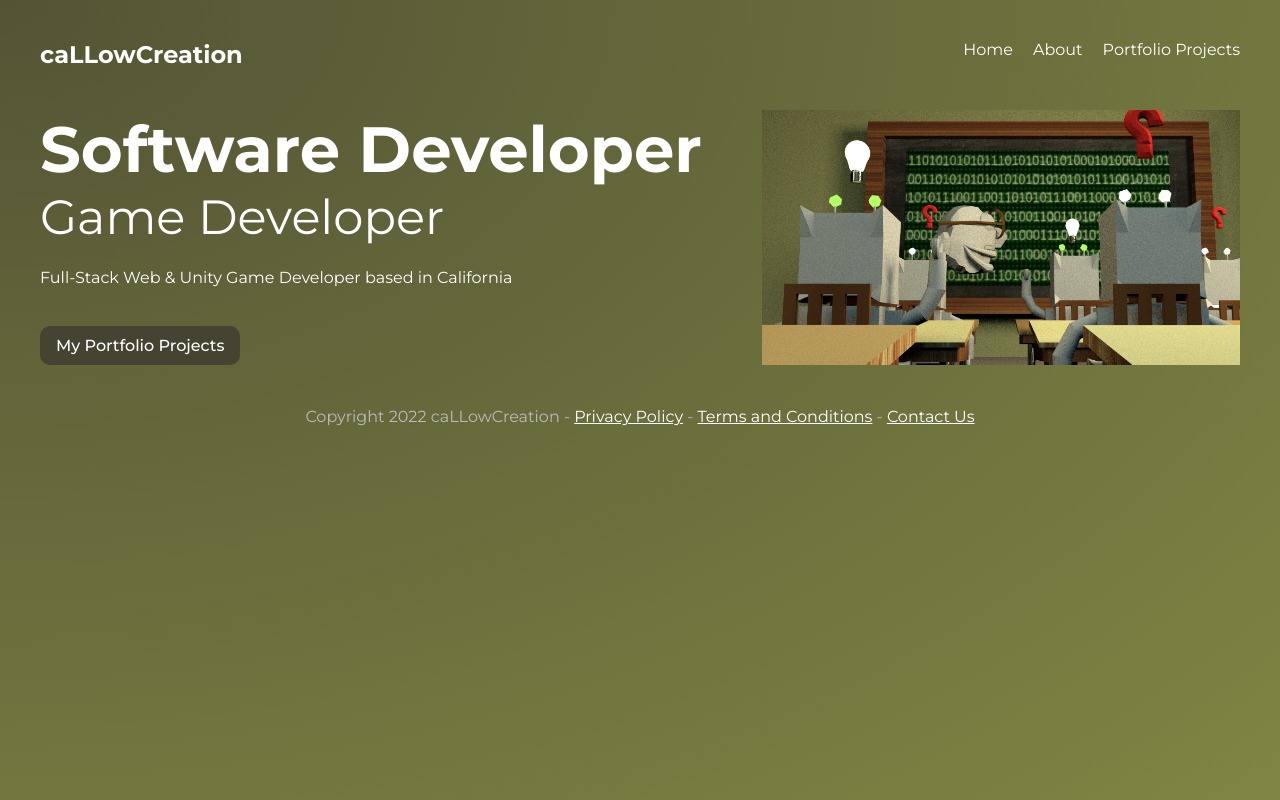
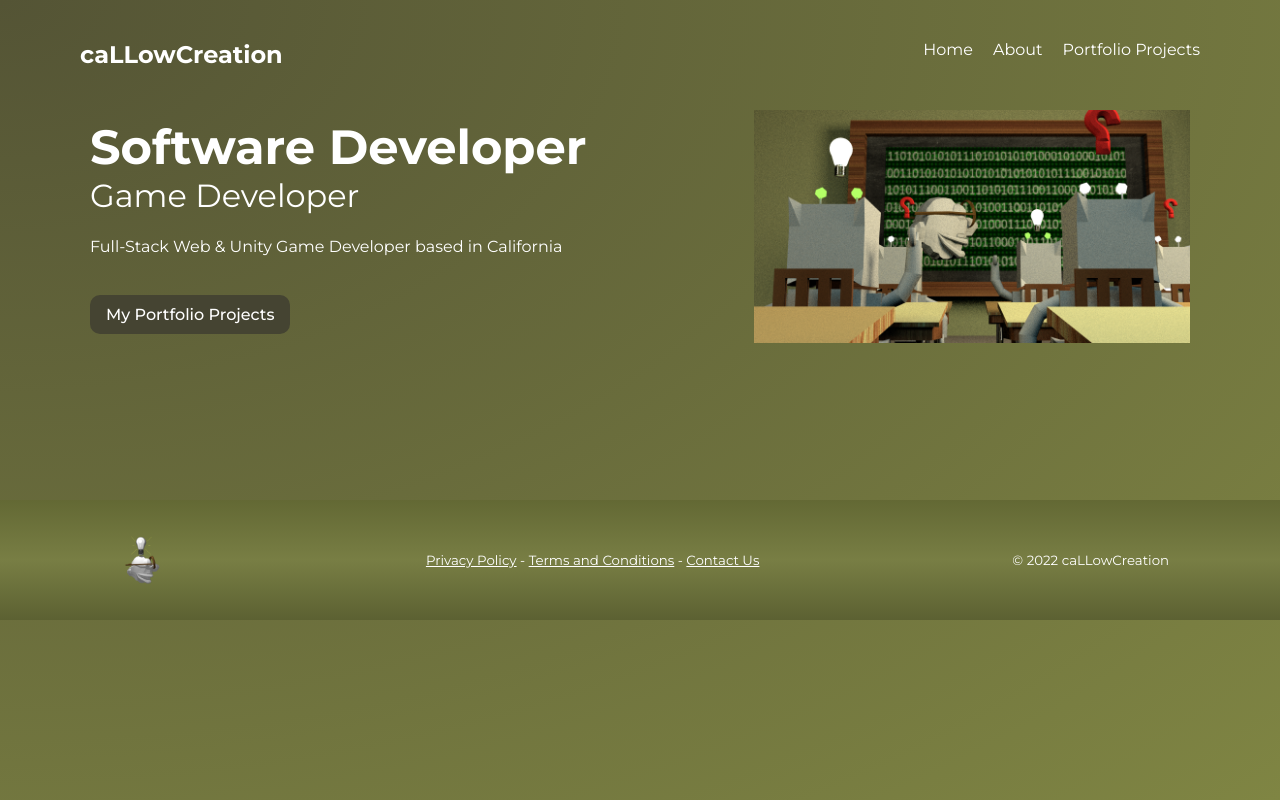
Before and after one commit to callowcreation/callowcreation-portfolio, a Gatsby site: page / in a window 1280 px wide. Built offline with nearby package versions, Linux system fonts and the light colour scheme; Gatsby itself is replaced by a stand-in of ours.

Commit message:
modified footer with grid and background color gradient

```diff
--- a/package.json
+++ b/package.json
@@ -6,7 +6,7 @@
     "license": "0BSD",
     "scripts": {
         "build": "gatsby build",
-        "develop": "gatsby develop",
+        "develop": "gatsby develop -p 8002",
         "format": "prettier --write \"**/*.{js,jsx,ts,tsx,json,md}\"",
         "start": "gatsby develop",
         "serve": "gatsby serve",
--- /dev/null
+++ b/src/components/Footer.js
@@ -0,0 +1,33 @@
+import React from 'react'
+import { Link, graphql, useStaticQuery } from 'gatsby'
+import { GatsbyImage, getImage } from 'gatsby-plugin-image'
+import * as styles from '../styles/footer.module.css'
+
+export default function Footer() {
+
+    const data = useStaticQuery(graphql`
+        query FooterLogo {
+            file(relativePath: {eq: "logo-v-2-0-512.png"}) {
+                childImageSharp {
+                    gatsbyImageData(layout: FIXED, width: 48)
+                }
+            }
+        }
+    `)
+
+    console.log(data)
+    const image = getImage(data.file)
+    return (
+        <footer className={styles.footer}>
+            <div className={styles.logo}>
+                <p><Link to="/"><GatsbyImage image={image} alt="site footer logo" /></Link></p>
+            </div>
+            <div className={styles.information}>
+                <p><Link to="/home/app-privacy-policy">Privacy Policy</Link> - <Link to="/home/terms-and-conditions">Terms and Conditions</Link> - <Link to="/home/contact-us">Contact Us</Link></p>
+            </div>
+            <div className={styles.copyright}>
+                <p>© 2022 caLLowCreation</p>
+            </div>
+        </footer>
+    )
+}
--- a/src/components/Layout.js
+++ b/src/components/Layout.js
@@ -1,18 +1,19 @@
 import React from 'react'
 import { Link } from 'gatsby'
 import Navbar from './NavBar'
+import Footer from './Footer'
 import '../styles/global.css'
 
 export default function Layout({ children }) {
     return (
-        <div className="layout">
-            <Navbar />
-            <div className="content">
-                {children}
+        <>
+            <div className="layout">
+                <Navbar />
+                <div className="content">
+                    {children}
+                </div>
             </div>
-            <footer>
-                <p>Copyright 2022 caLLowCreation - <Link to="/home/app-privacy-policy">Privacy Policy</Link> - <Link to="/home/terms-and-conditions">Terms and Conditions</Link> - <Link to="/home/contact-us">Contact Us</Link> </p>
-            </footer>
-        </div>
+            <Footer />
+        </>
     )
 }
--- a/src/components/NavBar.js
+++ b/src/components/NavBar.js
@@ -1,16 +1,17 @@
 import { Link, graphql, useStaticQuery } from 'gatsby'
 import React from 'react'
+import '../styles/nav.css'
 
 export default function Navbar() {
 
     const data = useStaticQuery(graphql`
-    query SiteInfo {
-        site {
-            siteMetadata {
-                title
+        query SiteInfo {
+            site {
+                siteMetadata {
+                    title
+                }
             }
         }
-    }
     `)
 
     const { title } = data.site.siteMetadata;
--- a/src/pages/index.js
+++ b/src/pages/index.js
@@ -27,7 +27,7 @@ export const query = graphql`
     query Banner {
         file(relativePath: {eq: "banner.png"}) {
             childImageSharp {
-                gatsbyImageData
+                gatsbyImageData(layout: CONSTRAINED)
             }
         }
     }
--- /dev/null
+++ b/src/styles/footer.module.css
@@ -0,0 +1,32 @@
+
+.footer {
+    /* border: 2px solid red; */
+    display: grid;
+    grid-template-columns: .3fr auto .4fr;
+    grid-gap: 0px;
+    background-color: rgb(92, 97, 50);
+    background-image: linear-gradient(rgba(106, 112, 54, 0.5), rgb(120, 126, 68), rgba(92, 97, 50, 0.5));
+    clear: both;
+    position: relative;
+    height: 120px;
+    margin-top: 50px;
+    /* top right bottom left */
+    padding: 10px auto;
+}
+
+.logo {
+    /* border: 1px solid blue; */
+    margin: auto;
+}
+
+.information {
+    /* border: 1px solid green; */
+    font-size: smaller;
+    margin: auto;
+}
+
+.copyright {
+    /* border: 1px solid blue; */
+    font-size: smaller;
+    margin: auto;
+}
--- a/src/styles/global.css
+++ b/src/styles/global.css
@@ -8,14 +8,15 @@
     color: white;
 }
 
-html,
-body {
+html {
     min-height: 100%;
 }
 
 body {
     background: radial-gradient(at top left, rgba(84, 84, 53, 1) 0%, rgba(127, 133, 67, 1) 100%);
     background-repeat: no-repeat;
+    height: 100%;
+    min-height: 100%;
 }
 
 p {
@@ -23,40 +24,20 @@ p {
     line-height: 1.5em;
 }
 
-/* layout & nav */
+/* layout */
 .layout {
+    /* border: 1px solid blue; */
     max-width: 1200px;
     margin: 0 auto;
+    height: 100%;
 }
 
-nav {
-    display: grid;
-    grid-template-columns: 1fr 1fr;
-    margin: 40px auto;
-}
-
-nav .links {
-    display: inline-block;
-    text-align: right;
-}
-
-nav a {
-    text-decoration: none;
-    display: inline-block;
-    margin-left: 20px;
-    font-weight: 400;
-    padding-bottom: 8px;
-    border-bottom: 3px solid transparent;
-}
-
-nav a:hover {
-    border-color: white;
-}
-
-footer p {
-    text-align: center;
-    color: #bbb;
-    margin: 40px auto;
+.content {
+    /* border: 1px solid red; */
+    height: 100%;
+    margin-left: 50px;
+    margin-right: 50px;
+    min-height: 340px;
 }
 
 a {
--- a/src/styles/home.module.css
+++ b/src/styles/home.module.css
@@ -6,11 +6,11 @@
 }
 
 .header h2 {
-    font-size: 4em;
+    font-size: 3em;
 }
 
 .header h3 {
-    font-size: 3em;
+    font-size: 2em;
     font-weight: 400;
     margin-bottom: 20px;
 }
--- /dev/null
+++ b/src/styles/nav.css
@@ -0,0 +1,25 @@
+
+
+nav {
+    display: grid;
+    grid-template-columns: 1fr 1fr;
+    margin: 40px 40px;
+}
+
+nav .links {
+    display: inline-block;
+    text-align: right;
+}
+
+nav a {
+    text-decoration: none;
+    display: inline-block;
+    margin-left: 20px;
+    font-weight: 400;
+    padding-bottom: 8px;
+    border-bottom: 3px solid transparent;
+}
+
+nav a:hover {
+    border-color: white;
+}
```
Also changed, not shown: src/projects/youtube-chatbot.md (+2 -0 lines), src/images/logo-v-2-0-512.png (added).
